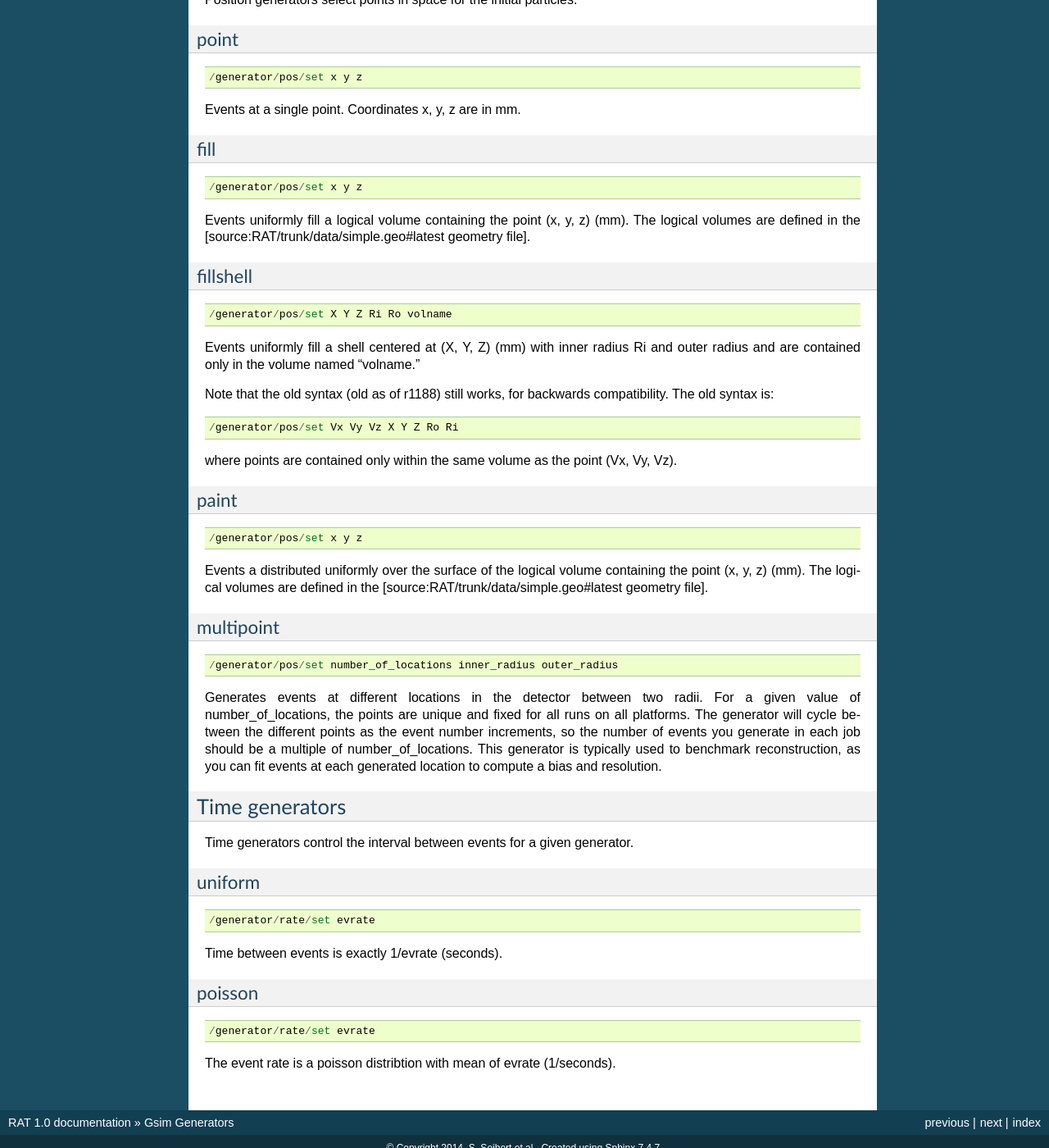
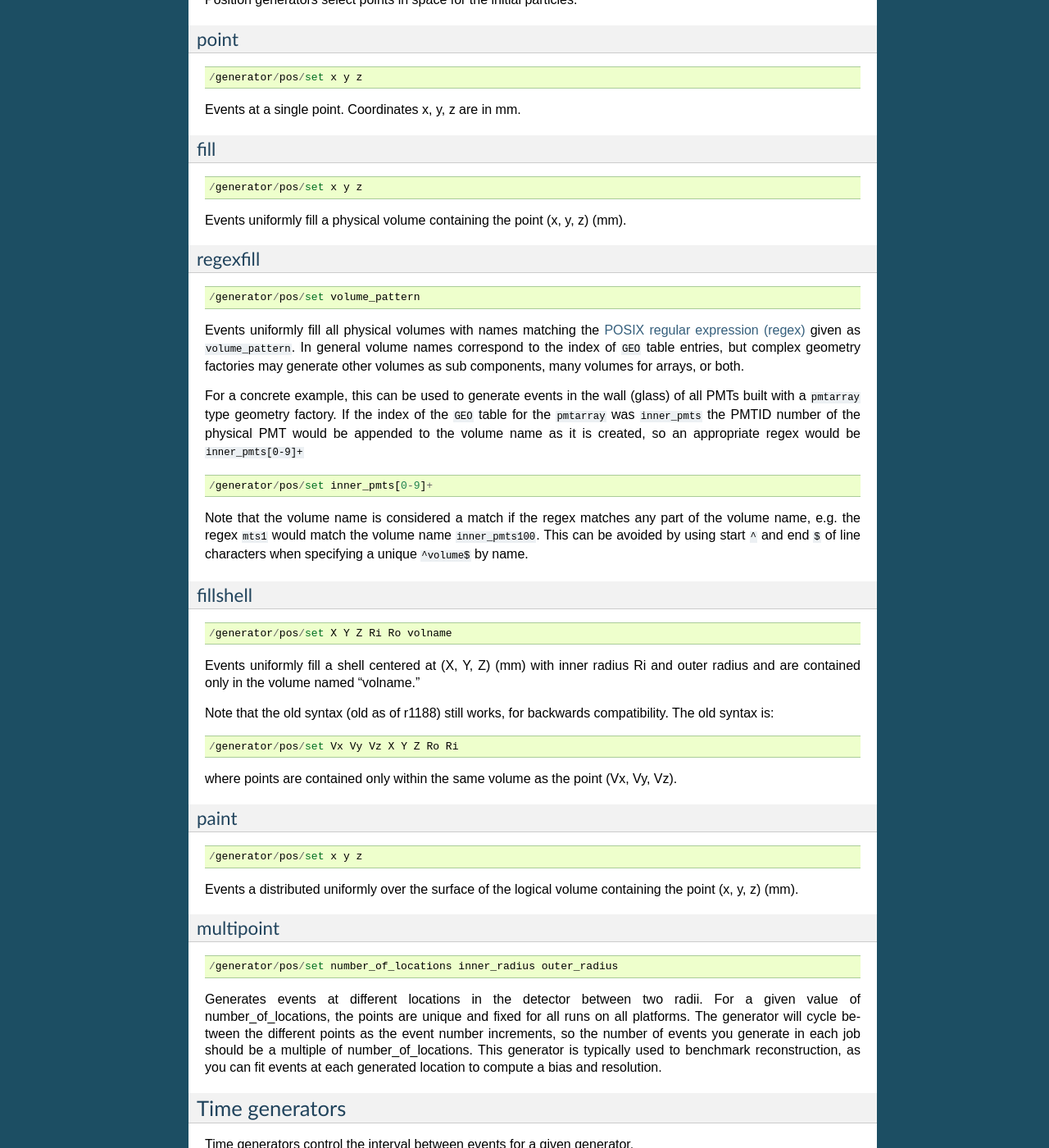
Before and after one commit to rat-pac/rat-pac, a Sphinx documentation site: the page built from doc/generators.rst, in a window 1280 px wide and 1400 px high, scrolled down 5304 px. Shown: the whole window at 82% size. Built offline with Sphinx 7.4.7, drawn with Linux system fonts in a browser that asks for light colours; formulas are drawn with MathJax 3.

Commit message:
Add regexfill docs.

```diff
--- a/doc/generators.rst
+++ b/doc/generators.rst
@@ -277,7 +277,25 @@ fill
 
     /generator/pos/set x y z
 
-Events uniformly fill a logical volume containing the point (x, y, z) (mm).  The logical volumes are defined in the [source:RAT/trunk/data/simple.geo#latest geometry file].
+Events uniformly fill a physical volume containing the point (x, y, z) (mm).
+
+regexfill
+'''''''''
+
+::
+
+    /generator/pos/set volume_pattern
+
+Events uniformly fill all physical volumes with names matching the `POSIX regular expression (regex) <https://en.wikipedia.org/wiki/Regular_expression#POSIX_basic_and_extended>`_ given as ``volume_pattern``.
+In general volume names correspond to the index of ``GEO`` table entries, but complex geometry factories may generate other volumes as sub components, many volumes for arrays, or both.
+
+For a concrete example, this can be used to generate events in the wall (glass) of all PMTs built with a ``pmtarray`` type geometry factory.
+If the index of the ``GEO`` table for the ``pmtarray`` was ``inner_pmts`` the PMTID number of the physical PMT would be appended to the volume name as it is created, so an appropriate regex would be ``inner_pmts[0-9]+`` ::
+
+    /generator/pos/set inner_pmts[0-9]+
+
+Note that the volume name is considered a match if the regex matches any part of the volume name, e.g. the regex ``mts1`` would match the volume name ``inner_pmts100``.
+This can be avoided by using start ``^`` and end ``$`` of line characters when specifying a unique ``^volume$`` by name.
 
 fillshell
 '''''''''
@@ -301,7 +319,7 @@ paint
 
     /generator/pos/set x y z
 
-Events a distributed uniformly over the surface of the logical volume containing the point (x, y, z) (mm).  The logical volumes are defined in the [source:RAT/trunk/data/simple.geo#latest geometry file].
+Events a distributed uniformly over the surface of the logical volume containing the point (x, y, z) (mm).
 
 multipoint
 ''''''''''
```
